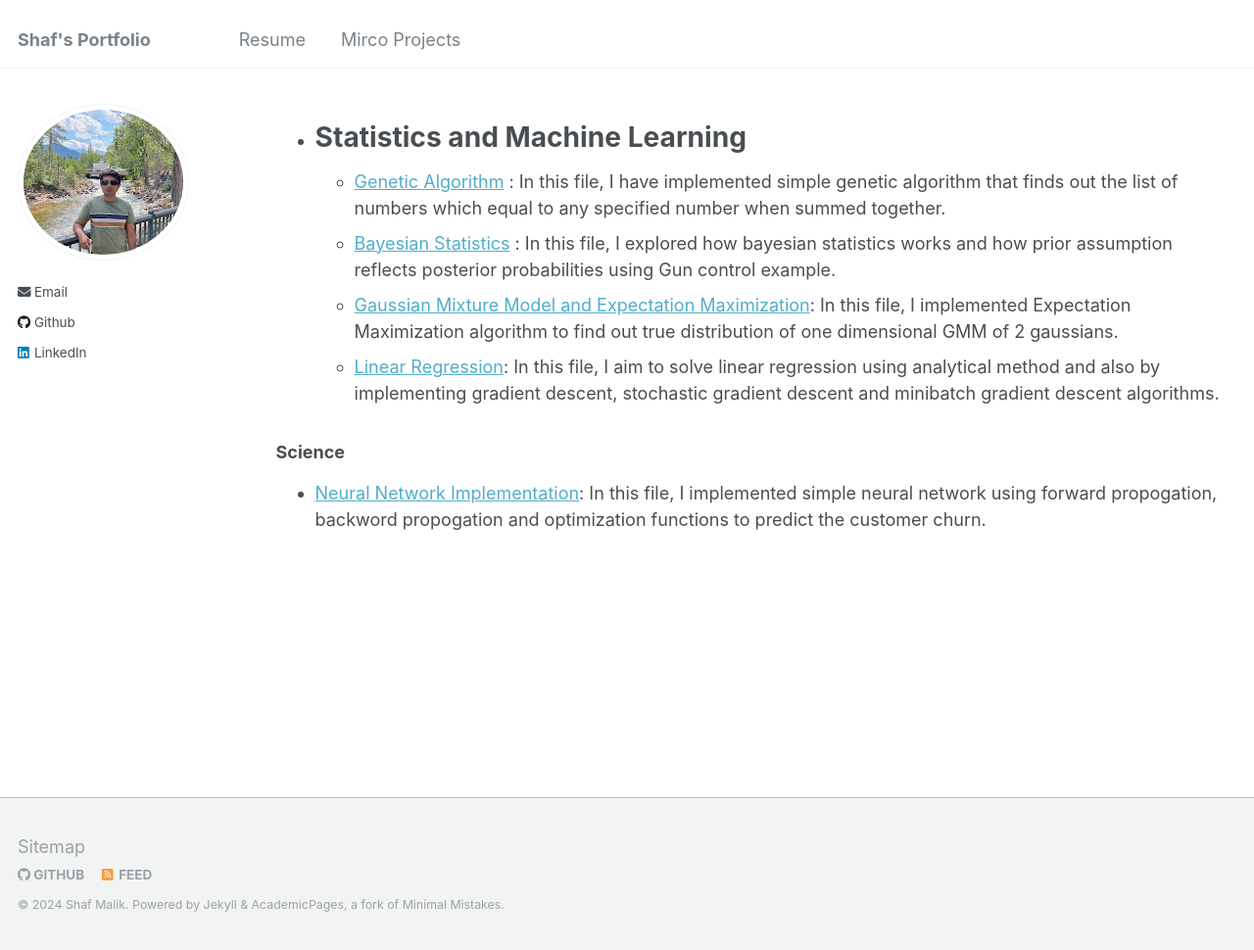
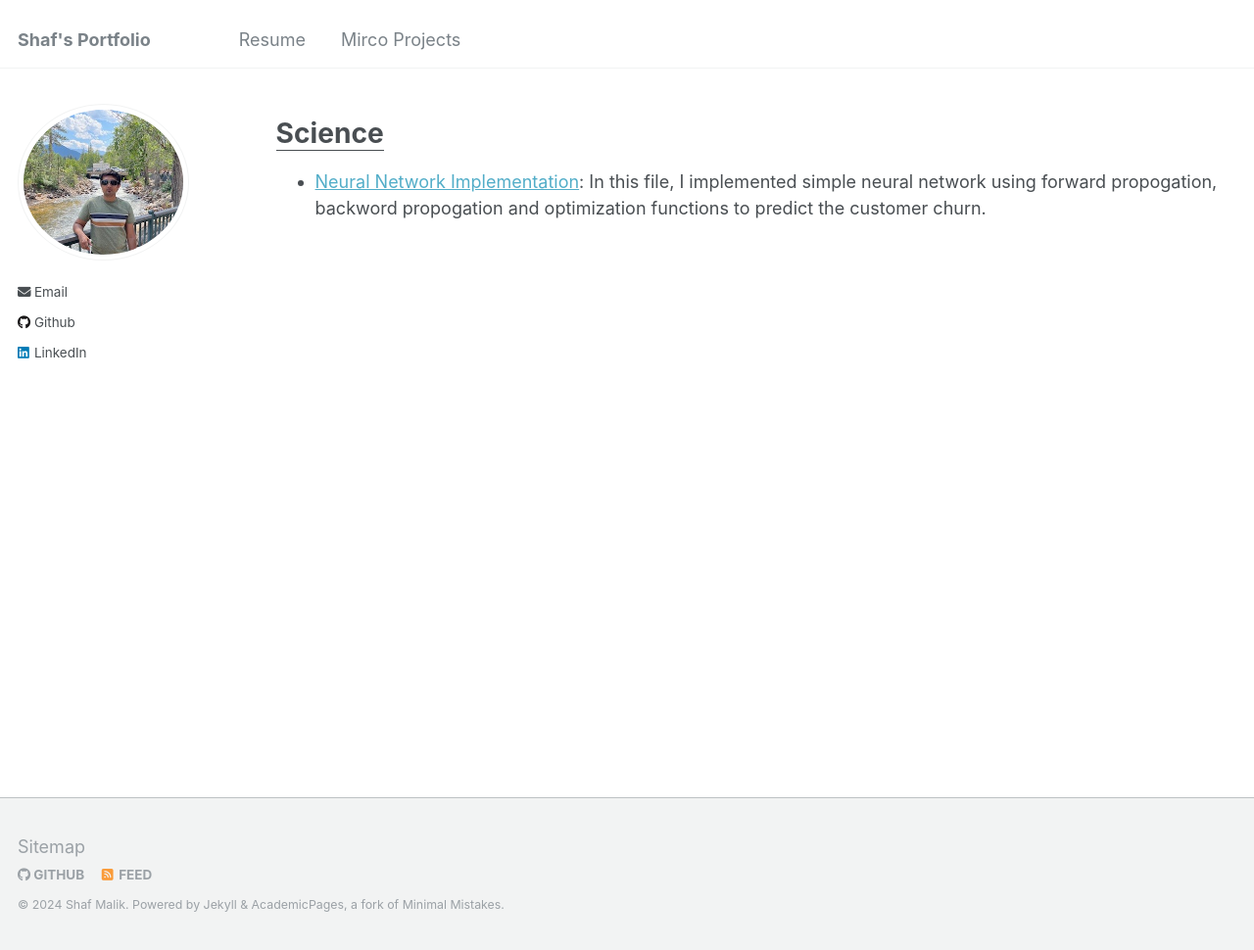
Before and after one commit to shafmalik/shaf.malik.github.io, a Jekyll site: the page built from _pages/cv.md, in a window 1280 px wide and 970 px high. Shown: the whole window at 98% size. Built offline with Jekyll 4.4.1, drawn with Linux system fonts in a browser that asks for light colours.

Commit message:
Update cv.md

```diff
--- a/_pages/cv.md
+++ b/_pages/cv.md
@@ -10,11 +10,5 @@ redirect_from:
 {% include base_path %}
 
 
- - # Statistics and Machine Learning
-    - [Genetic Algorithm](https://github.com/archd3sai/Statistical-Methods/blob/master/genetic-algorithm.ipynb) : In this file, I have implemented simple genetic algorithm that finds out the list of numbers which equal to any specified number when summed together.
-    - [Bayesian Statistics](https://github.com/archd3sai/Statistical-Methods/blob/master/Bayesian%20Statistics.ipynb) : In this file, I explored how bayesian statistics works and how prior assumption reflects posterior probabilities using Gun control example.
-    - [Gaussian Mixture Model and Expectation Maximization](https://github.com/archd3sai/Statistical-Methods/blob/master/GMM-EM.ipynb): In this file, I implemented Expectation Maximization algorithm to find out true distribution of one dimensional GMM of 2 gaussians.
-    - [Linear Regression](https://github.com/archd3sai/Statistical-Methods/blob/master/Linear%20Regression.ipynb): In this file, I aim to solve linear regression using analytical method and also by implementing gradient descent, stochastic gradient descent and minibatch gradient descent algorithms.
-
-### Science
+# <ins>Science</ins>
  - [Neural Network Implementation](https://github.com/archd3sai/Statistical-Methods/blob/master/NN%20Implementation.ipynb): In this file, I implemented simple neural network using forward propogation, backword propogation and optimization functions to predict the customer churn.
```
